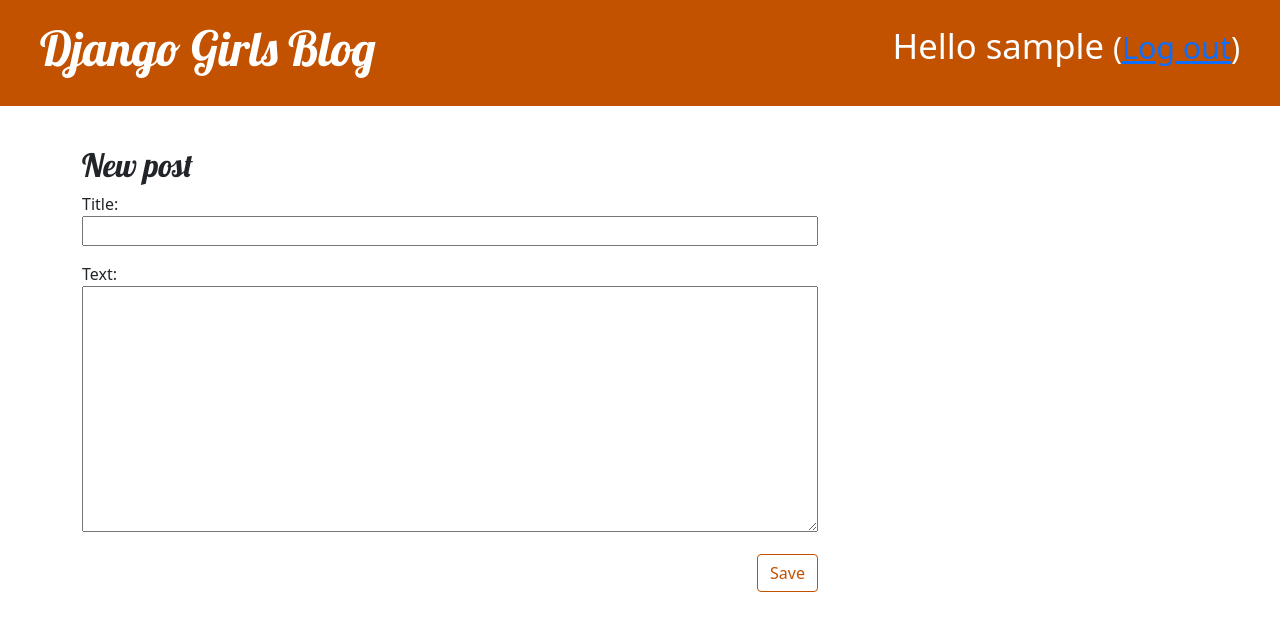
After one commit to KevinAmbler2/my-first-blog, a Django app: page /post/new/ in a window 1280 px wide. The commit adds this page. Shown: the top 631 px of the page. Run offline with Django 3.2, Linux system fonts and the light colour scheme; the visitor is signed in with stand-in values (Sample User, id 1).

Commit message:
modified many files

```diff
--- a/blog/admin.py
+++ b/blog/admin.py
@@ -1,4 +1,5 @@
 from django.contrib import admin
-from .models import Post
+from .models import Post, Comment
 
 admin.site.register(Post)
+admin.site.register(Comment)
--- /dev/null
+++ b/blog/forms.py
@@ -0,0 +1,15 @@
+from django import forms
+
+from .models import Post, Comment
+
+class PostForm(forms.ModelForm):
+
+    class Meta:
+        model = Post
+        fields = ('title', 'text',)
+
+class CommentForm(forms.ModelForm):
+
+    class Meta:
+        model = Comment
+        fields = ('author', 'text',)
--- a/blog/models.py
+++ b/blog/models.py
@@ -1,6 +1,7 @@
 from django.conf import settings
 from django.db import models
 from django.utils import timezone
+
 
 class Post(models.Model):
     author = models.ForeignKey(settings.AUTH_USER_MODEL, on_delete=models.CASCADE)
@@ -15,3 +16,21 @@ class Post(models.Model):
 
     def __str__(self):
         return self.title
+
+    def approved_comments(self):
+        return self.comments.filter(approved_comment=True)
+
+
+class Comment(models.Model):
+    post = models.ForeignKey('blog.Post', on_delete=models.CASCADE, related_name='comments')
+    author = models.CharField(max_length=200)
+    text = models.TextField()
+    created_date = models.DateTimeField(default=timezone.now)
+    approved_comment = models.BooleanField(default=False)
+
+    def approve(self):
+        self.approved_comment = True
+        self.save()
+
+    def __str__(self):
+        return self.text
--- a/blog/static/css/blog.css
+++ b/blog/static/css/blog.css
@@ -68,3 +68,7 @@ h4 {
     color: #FFFFFF;
     background-color: #C25100;
 }
+
+.comment {
+    margin: 20px 0px 20px 20px;
+}
--- a/blog/templates/blog/base.html
+++ b/blog/templates/blog/base.html
@@ -8,18 +8,23 @@
         <link rel="stylesheet" href="{% static 'css/blog.css' %}">
     </head>
     <body>
-        <header class="page-header">
-            <div class="container">
-                <h1><a href="/">Django Girls Blog</a></h1>
-            </div>
-        </header>
-        <main class="container">
+        <div class="page-header">
+            {% if user.is_authenticated %}
+                <a href="{% url 'post_new' %}" class="top-menu"><span class="glyphicon glyphicon-plus"></span></a>
+                <a href="{% url 'post_draft_list' %}" class="top-menu"><span class="glyphicon glyphicon-edit"></span></a>
+                <p class="top-menu">Hello {{ user.username }} <small>(<a href="{% url 'logout' %}">Log out</a>)</small></p>
+            {% else %}
+                <a href="{% url 'login' %}" class="top-menu"><span class="glyphicon glyphicon-lock"></span></a>
+            {% endif %}
+            <h1><a href="/">Django Girls Blog</a></h1>
+        </div>
+        <div class="content container">
             <div class="row">
-                <div class="col">
-                    {% block content %}
-                    {% endblock %}
+                <div class="col-md-8">
+                {% block content %}
+                {% endblock %}
                 </div>
             </div>
-        </main>
+        </div>
     </body>
 </html>
--- /dev/null
+++ b/blog/templates/blog/post_edit.html
@@ -0,0 +1,9 @@
+{% extends 'blog/base.html' %}
+
+{% block content %}
+    <h2>New post</h2>
+    <form method="POST" class="post-form">{% csrf_token %}
+        {{ form.as_p }}
+        <button type="submit" class="save btn btn-secondary">Save</button>
+    </form>
+{% endblock %}
--- a/blog/urls.py
+++ b/blog/urls.py
@@ -3,4 +3,13 @@ from . import views
 
 urlpatterns = [
     path('', views.post_list, name='post_list'),
+    path('post/<int:pk>/', views.post_detail, name='post_detail'),
+    path('post/new/', views.post_new, name='post_new'),
+    path('post/<int:pk>/edit/', views.post_edit, name='post_edit'),
+    path('drafts/', views.post_draft_list, name='post_draft_list'),
+    path('post/<pk>/publish/', views.post_publish, name='post_publish'),
+    path('post/<pk>/remove/', views.post_remove, name='post_remove'),
+    path('post/<int:pk>/comment/', views.add_comment_to_post, name='add_comment_to_post'),
+    path('comment/<int:pk>/approve/', views.comment_approve, name='comment_approve'),
+    path('comment/<int:pk>/remove/', views.comment_remove, name='comment_remove'),
 ]
--- a/blog/views.py
+++ b/blog/views.py
@@ -1,8 +1,84 @@
 from django.shortcuts import render
 from django.utils import timezone
-from .models import Post
+from .models import Post, Comment
+from .forms import PostForm, CommentForm
+from django.shortcuts import redirect
+from django.shortcuts import render, get_object_or_404
+from django.contrib.auth.decorators import login_required
 
-# Create your views here.
 def post_list(request):
     posts = Post.objects.filter(published_date__lte=timezone.now()).order_by('published_date')
     return render(request, 'blog/post_list.html', {'posts': posts})
+
+def post_detail(request, pk):
+    post = get_object_or_404(Post, pk=pk)
+    return render(request, 'blog/post_detail.html', {'post': post})
+
+@login_required
+def post_new(request):
+    if request.method == "POST":
+        form = PostForm(request.POST)
+        if form.is_valid():
+            post = form.save(commit=False)
+            post.author = request.user
+            post.save()
+            return redirect('post_detail', pk=post.pk)
+    else:
+        form = PostForm()
+    return render(request, 'blog/post_edit.html', {'form': form})
+
+@login_required
+def post_edit(request, pk):
+    post = get_object_or_404(Post, pk=pk)
+    if request.method == "POST":
+        form = PostForm(request.POST, instance=post)
+        if form.is_valid():
+            post = form.save(commit=False)
+            post.author = request.user
+            post.save()
+            return redirect('post_detail', pk=post.pk)
+    else:
+        form = PostForm(instance=post)
+    return render(request, 'blog/post_edit.html', {'form': form})
+
+@login_required
+def post_draft_list(request):
+    posts = Post.objects.filter(published_date__isnull=True).order_by('created_date')
+    return render(request, 'blog/post_draft_list.html', {'posts': posts})
+
+@login_required
+def post_publish(request, pk):
+    post = get_object_or_404(Post, pk=pk)
+    post.publish()
+    return redirect('post_detail', pk=pk)
+
+@login_required
+def post_remove(request, pk):
+    post = get_object_or_404(Post, pk=pk)
+    post.delete()
+    return redirect('post_list')
+
+def add_comment_to_post(request, pk):
+    post = get_object_or_404(Post, pk=pk)
+    if request.method == "POST":
+        form = CommentForm(request.POST)
+        if form.is_valid():
+            comment = form.save(commit=False)
+            comment.post = post
+            comment.save()
+            return redirect('post_detail', pk=post.pk)
+    else:
+        form = CommentForm()
+    return render(request, 'blog/add_comment_to_post.html', {'form': form})
+
+@login_required
+def comment_approve(request, pk):
+    comment = get_object_or_404(Comment, pk=pk)
+    comment.approve()
+    return redirect('post_detail', pk=comment.post.pk)
+
+@login_required
+def comment_remove(request, pk):
+    comment = get_object_or_404(Comment, pk=pk)
+    comment.delete()
+    return redirect('post_detail', pk=comment.post.pk)
--- a/mysite/urls.py
+++ b/mysite/urls.py
@@ -13,10 +13,14 @@ Including another URLconf
     1. Import the include() function: from django.urls import include, path
     2. Add a URL to urlpatterns:  path('blog/', include('blog.urls'))
 """
+from django.urls import path, include
 from django.contrib import admin
-from django.urls import path, include
+
+from django.contrib.auth import views
 
 urlpatterns = [
     path('admin/', admin.site.urls),
+    path('accounts/login/', views.LoginView.as_view(), name='login'),
+    path('accounts/logout/', views.LogoutView.as_view(next_page='/'), name='logout'),
     path('', include('blog.urls')),
 ]
```
Also changed, not shown: blog/templates/blog/add_comment_to_post.html (added, +9 -0 lines), blog/templates/blog/post_detail.html (added, +46 -0 lines), blog/templates/blog/post_draft_list.html (added, +11 -0 lines), blog/templates/blog/post_list.html (+7 -6 lines), blog/templates/registration/login.html (added, +24 -0 lines), mysite/settings.py (+5 -4 lines), blog/migrations/0002_comment.py, blog/templates/blog/icons/file-earmark-plus.svg (added), blog/templates/blog/icons/pencil-fill.svg (added).
